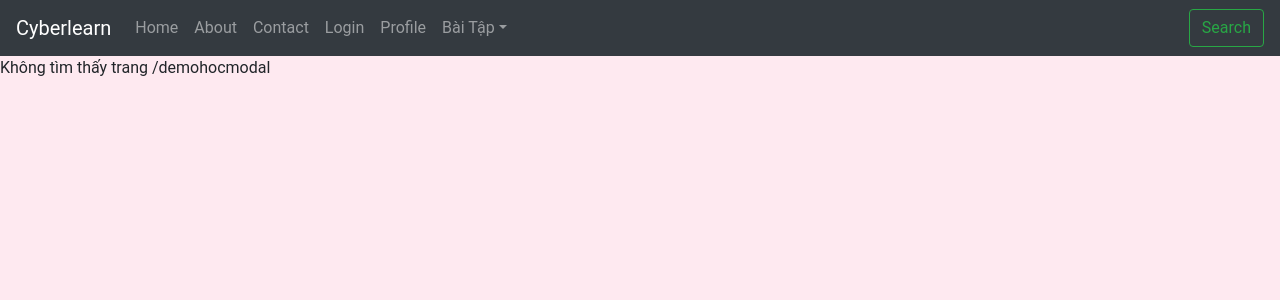
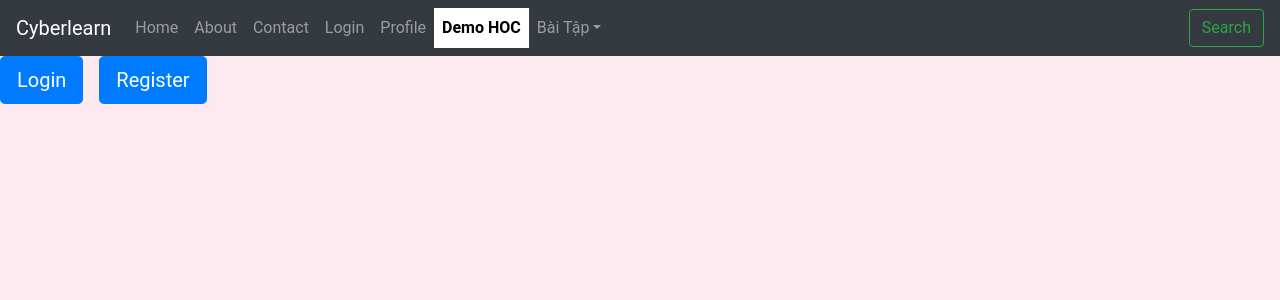
Before and after one commit to thanhdat24/react_04, a React (Create React App) app: page /demohocmodal in a window 1280 px wide. Shown: the top 300 px of the page. Built offline with nearby package versions, Linux system fonts and the light colour scheme.

Commit message:
Change modal name

```diff
--- a/src/App.js
+++ b/src/App.js
@@ -4,11 +4,13 @@ import { BrowserRouter, Route, Switch } from "react-router-dom";
 
 import About from "./pages/About/About";
 import Contact from "./pages/Contact/Contact";
+import DemoHOCModal from "./pages/DemoHOCModal/DemoHOCModal";
 import Detail from "./pages/Detail/Detail";
 import Header from "./components/Home/Header/Header";
 import Home from "./pages/Home/Home";
 import LoadingComponent from "./components/GlobalSetting/LoadingComponent/LoadingComponent";
 import Login from "./pages/Login/Login";
+import Modal from "./HOC/Modal/Modal";
 import PageNotFound from "./pages/PageNotFound/PageNotFound";
 import Profile from "./pages/Profile/Profile";
 import React from "react";
@@ -21,6 +23,7 @@ function App() {
   return (
     <BrowserRouter>
       <Header />
+      <Modal />
       <LoadingComponent />
       <Switch>
         <Route exact path="/home" component={Home} />
@@ -33,6 +36,7 @@ function App() {
         <Route exact path="/todolistrfc" component={ToDoListRFC} />
         <Route exact path="/todolistredux" component={ToDoListRedux} />
         <Route exact path="/todolistsaga" component={ToDoListSaga} />
+        <Route exact path="/demohocmodal" component={DemoHOCModal} />
         <Route exact path="*" component={PageNotFound} />
         <Route exact path="/" component={Home} />
       </Switch>
--- /dev/null
+++ b/src/HOC/Modal/Modal.js
@@ -0,0 +1,46 @@
+import React from "react";
+
+export default function Modal() {
+  return (
+    <div>
+      {/* Modal */}
+      <div
+        className="modal fade"
+        id="modelId"
+        tabIndex={-1}
+        role="dialog"
+        aria-labelledby="modelTitleId"
+        aria-hidden="true"
+      >
+        <div className="modal-dialog" role="document">
+          <div className="modal-content">
+            <div className="modal-header">
+              <h5 className="modal-title">Modal title</h5>
+              <button
+                type="button"
+                className="close"
+                data-dismiss="modal"
+                aria-label="Close"
+              >
+                <span aria-hidden="true">×</span>
+              </button>
+            </div>
+            <div className="modal-body">Body</div>
+            <div className="modal-footer">
+              <button
+                type="button"
+                className="btn btn-secondary"
+                data-dismiss="modal"
+              >
+                Close
+              </button>
+              <button type="button" className="btn btn-primary">
+                Save
+              </button>
+            </div>
+          </div>
+        </div>
+      </div>
+    </div>
+  );
+}
--- a/src/components/Home/Header/Header.js
+++ b/src/components/Home/Header/Header.js
@@ -71,6 +71,16 @@ export default function Header(props) {
                 Profile
               </NavLink>
             </li>
+            <li className="nav-item">
+              <NavLink
+                activeStyle={{ fontWeight: "bold" }}
+                activeClassName="activeNavItem"
+                className="nav-link"
+                to="/demohocmodal"
+              >
+                Demo HOC
+              </NavLink>
+            </li>
             <li className="nav-item dropdown">
               <a
                 className="nav-link dropdown-toggle"
--- /dev/null
+++ b/src/pages/DemoHOCModal/DemoHOCModal.js
@@ -0,0 +1,25 @@
+import React from "react";
+
+export default function DemoHOCModal() {
+  return (
+    <div>
+      {/* Button trigger modal */}
+      <button
+        type="button"
+        className="btn btn-primary btn-lg mr-3"
+        data-toggle="modal"
+        data-target="#modelId"
+      >
+        Login
+      </button>
+      <button
+        type="button"
+        className="btn btn-primary btn-lg"
+        data-toggle="modal"
+        data-target="#modelId"
+      >
+        Register
+      </button>
+    </div>
+  );
+}
--- /dev/null
+++ b/src/redux/reducers/ModalReducer.js
@@ -0,0 +1,3 @@
+const stateDefault = {
+  Component: <p>Nội dung mặc định</p>,
+};
```
